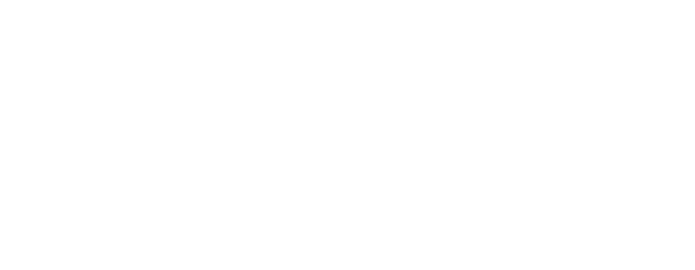
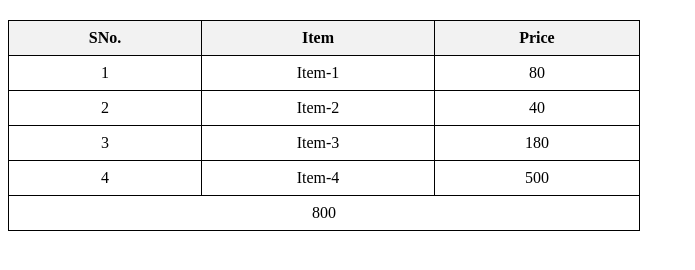
Before and after one commit to acciojob/grofers-checkout-2-aditya2145, a website: page main.html in a window 1280 px wide. Shown: the whole page, without its empty margins (0-695 px from the left). Drawn offline with Linux system fonts and the light colour scheme.

Commit message:
created a submission

```diff
--- a/main.html
+++ b/main.html
@@ -8,6 +8,38 @@
 
 <body>
 	<!-- the entire body must be written by student -->
+	<table>
+        <thead>
+            <tr>
+                <th>SNo.</th>
+                <th>Item</th>
+                <th>Price</th>
+            </tr>
+        </thead>
+
+        <tbody id="grocery-table">
+            <tr>
+                <td>1</td>
+                <td>Item-1</td>
+                <td data-ns-test="prices">80</td>
+            </tr>
+            <tr>
+                <td>2</td>
+                <td>Item-2</td>
+                <td data-ns-test="prices">40</td>
+            </tr>
+            <tr>
+                <td>3</td>
+                <td>Item-3</td>
+                <td data-ns-test="prices">180</td>
+            </tr>
+            <tr>
+                <td>4</td>
+                <td>Item-4</td>
+                <td data-ns-test="prices">500</td>
+            </tr>
+        </tbody>
+    </table>
     <script type="text/javascript" src="./script.js">
 </script>
 
--- a/script.js
+++ b/script.js
@@ -1 +1,30 @@
 //your code here
+document.addEventListener("DOMContentLoaded", function () {
+    function calculateTotal() {
+        let prices = document.querySelectorAll('[data-ns-test="prices"]');
+        let total = 0;
+
+        prices.forEach(price => {
+            total += Number(price.textContent);
+        });
+
+        let table = document.querySelector("table");
+        let existingTotalRow = document.querySelector('[data-ns-test="grandTotal"]');
+
+        if (existingTotalRow) {
+            existingTotalRow.textContent = total;
+        } else {
+            let newRow = document.createElement("tr");
+            let newCell = document.createElement("td");
+
+            newCell.setAttribute("colspan", "3");
+            newCell.setAttribute("data-ns-test", "grandTotal");
+            newCell.textContent = total;
+
+            newRow.appendChild(newCell);
+            table.appendChild(newRow);
+        }
+    }
+
+    calculateTotal();
+});
--- a/styles.css
+++ b/styles.css
@@ -1,2 +1,21 @@
 
 /* Your CSS Code here. */
+table {
+    width: 50%;
+    border-collapse: collapse;
+    margin: 20px 0;
+}
+
+th, td {
+    border: 1px solid black;
+    padding: 8px;
+    text-align: center;
+}
+
+th {
+    background-color: #f2f2f2;
+}
+
+tfoot td {
+    font-weight: bold;
+}
```
